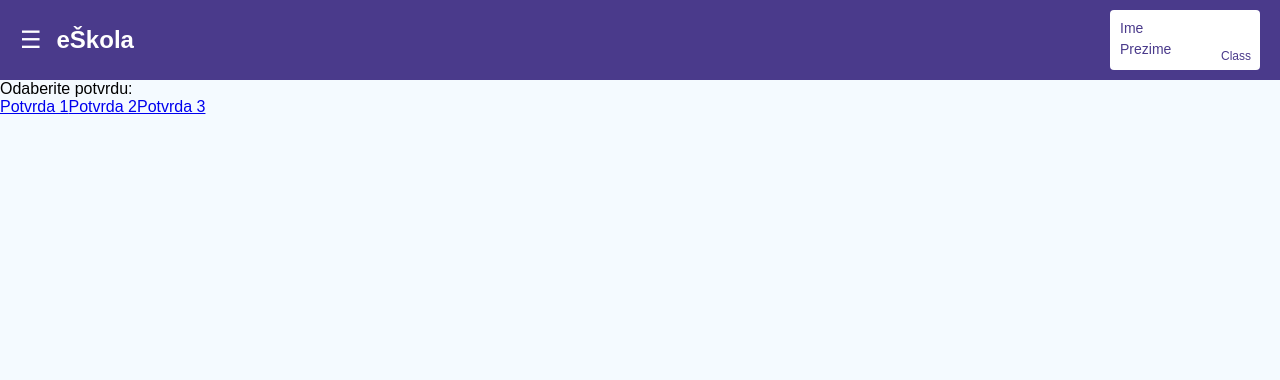
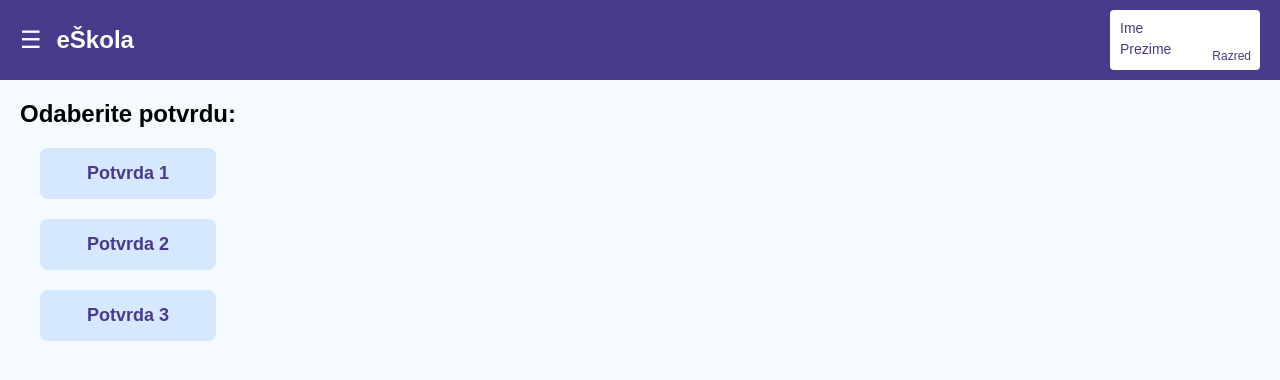
Before and after one commit to MStrukelj/U_Zadnji_Tren, a React (Vite) app in the folder IzvorniKod/eSkolskaKomunikacija/App/frontend/: page /potvrde in a window 1280 px wide. Shown: the top 380 px of the page. Built offline with nearby package versions, Linux system fonts and the light colour scheme; sample sign-in values are in the browser's storage.

Commit message:
minor fixes with styling

```diff
--- a/IzvorniKod/eSkolskaKomunikacija/App/frontend/src/components/home.css
+++ b/IzvorniKod/eSkolskaKomunikacija/App/frontend/src/components/home.css
@@ -1,4 +1,3 @@
-/* home.css */
 .container {
     display: flex;
     flex-direction: column;
--- a/IzvorniKod/eSkolskaKomunikacija/App/frontend/src/components/potvrde.css
+++ b/IzvorniKod/eSkolskaKomunikacija/App/frontend/src/components/potvrde.css
@@ -4,7 +4,12 @@
    flex-direction: column; /* Arrange buttons vertically */
    align-items: center;    /* Center align the buttons */
    gap: 20px;              /* Add space between the buttons */
-   margin-top: 20px;
+   margin: 20px;
+}
+
+.buttons-container a {
+   color: #4a3a8b;
+   text-decoration: none;
 }
 
 /* Style for each button */
@@ -33,6 +38,10 @@
    transform: scale(0.98);      /* Slightly reduce size */
 }
 
+.content-area {
+   margin: 20px;
+}
+
 .content-area p {
    font-size: 24px; /* Larger font size */
    font-weight: bold; /* Bold text */
--- a/IzvorniKod/eSkolskaKomunikacija/App/frontend/src/components/potvrde.jsx
+++ b/IzvorniKod/eSkolskaKomunikacija/App/frontend/src/components/potvrde.jsx
@@ -1,6 +1,7 @@
 import React, { useState, useEffect } from 'react';
 import {Link, useNavigate} from 'react-router-dom';
-import './home.css';
+/* import './home.css'; */
+import './potvrde.css';
 
 function Potvrde() {
     const [sidebarVisible, setSidebarVisible] = useState(false);
@@ -49,22 +50,27 @@ function Potvrde() {
                 <h1 className="logo">eŠkola</h1>
                 <div className="user-container">
                     <div className="user-names">
-                        <span className="user-field">Ime</span>
-                        <span className="user-field">Prezime</span>
+                        <span className="user-field">{userData?.ime || "Ime"}</span>
+                        <span className="user-field">{userData?.prezime || "Prezime"}</span>
                     </div>
-                    <span className="class-field">Class</span>
+                    <span className="class-field">{userData?.razred || "Razred"}</span>
                 </div>
             </header>
 
-            {/* Also needs missing materials to style properly! Working functionality */}
             <div className="main-content">
                 {sidebarVisible && (
-                    <aside className="left-sidebar">
+                    <aside className="sidebar">
                         <Link to="/home" className="sidebar-button">NASLOVNICA</Link>
                         <Link to="/predmeti" className="sidebar-button">PREDMETI</Link>
                         <Link to="/raspored" className="sidebar-button">KALENDAR</Link>
                         <Link to="/potvrde" className="sidebar-button active">POTVRDE</Link>
                         <button className="sidebar-button">CHAT</button>
+                        {['N', 'A', 'R'].includes(userData?.role) && (              //N(astavnik), A(dmin), R(avnatelj)
+                            <>
+                                <Link to="/obavijestForm" className="sidebar-button">IZRADI OBAVIJEST</Link>
+                                <Link to="/statistika" className="sidebar-button">STATISTIKA</Link>
+                            </>
+                        )}
                         <button className="sidebar-button logout" onClick={handleLogout}>ODJAVA</button>
                     </aside>
                 )}
--- a/IzvorniKod/eSkolskaKomunikacija/App/frontend/src/components/statistika.css
+++ b/IzvorniKod/eSkolskaKomunikacija/App/frontend/src/components/statistika.css
@@ -38,6 +38,11 @@
     padding: 20px;
     border-radius: 10px;
     box-shadow: 0 2px 10px rgba(0, 0, 0, 0.1);
+}
+
+.search-container h3 {
+    color: #4a3a8b;
+    margin-bottom: 15px;
 }
 
 .search-form {
```
